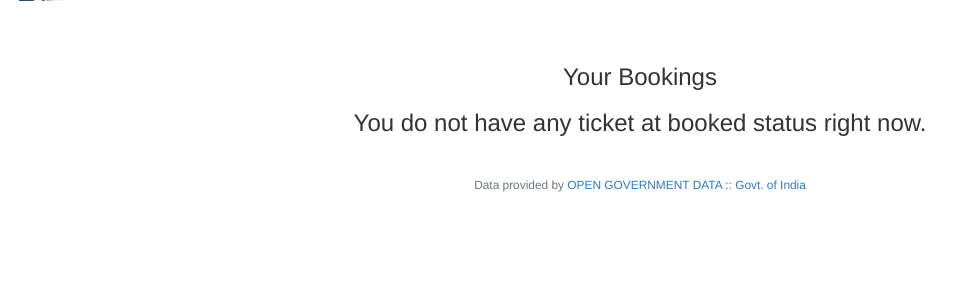
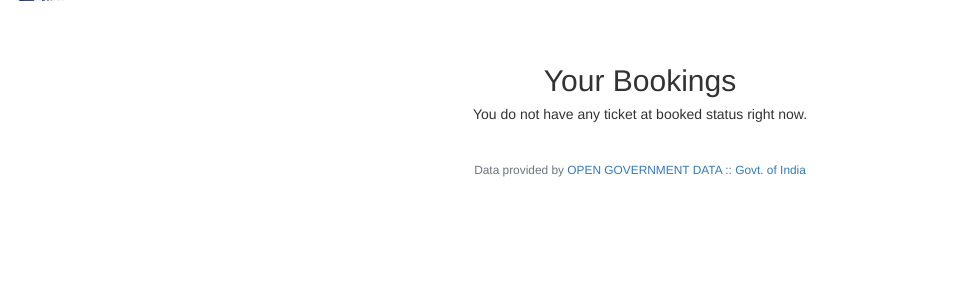
Before and after one commit to MukeshSharma1503/Book-Rail, a Flask app: page / in a window 1280 px wide. Shown: the part 73-367 px from the top of the page, without its empty margins (0-972 px from the left). Run offline with Flask 3, Linux system fonts and the light colour scheme; the visitor is signed in with stand-in values (Sample User, id 1); data that the repository does not hold is empty; some libraries are stand-ins or nearby versions.

Commit message:
Update index.html

```diff
--- a/templates/index.html
+++ b/templates/index.html
@@ -5,7 +5,7 @@
 {% endblock %}
 
 {% block main %}
-        <h3 class= "mb-3">Your Bookings</h3>
+        <h2 class= "mb-3">Your Bookings</h2>
         {% if tickets %}
         <table class="table table-striped">
             <thead>
@@ -33,6 +33,6 @@
             </tbody>
         </table>
         {% else %}
-        <h3>You do not have any ticket at booked status right now.</h3>
+        <h5>You do not have any ticket at booked status right now.</h5>
         {% endif %}
 {% endblock %}
```
